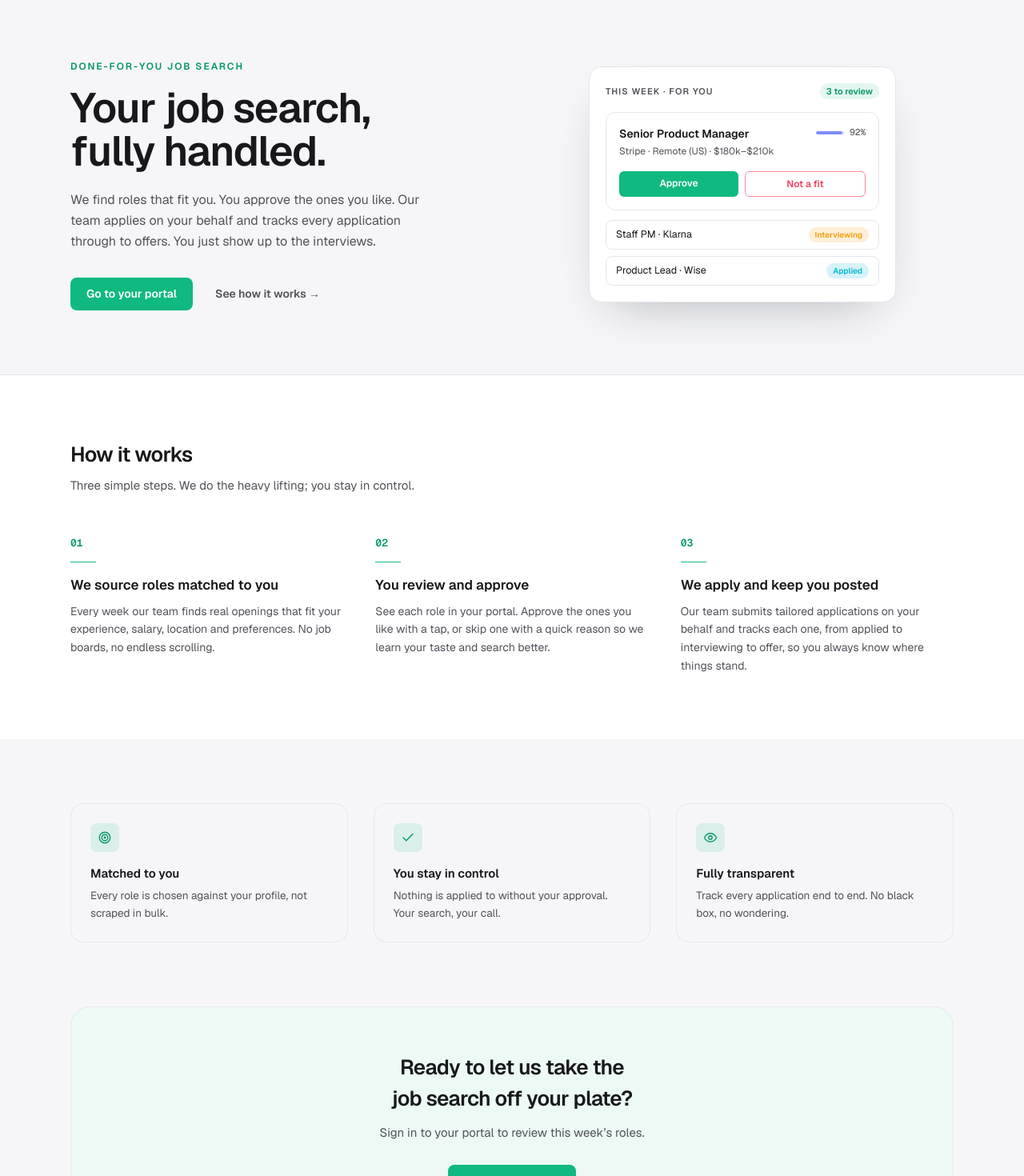
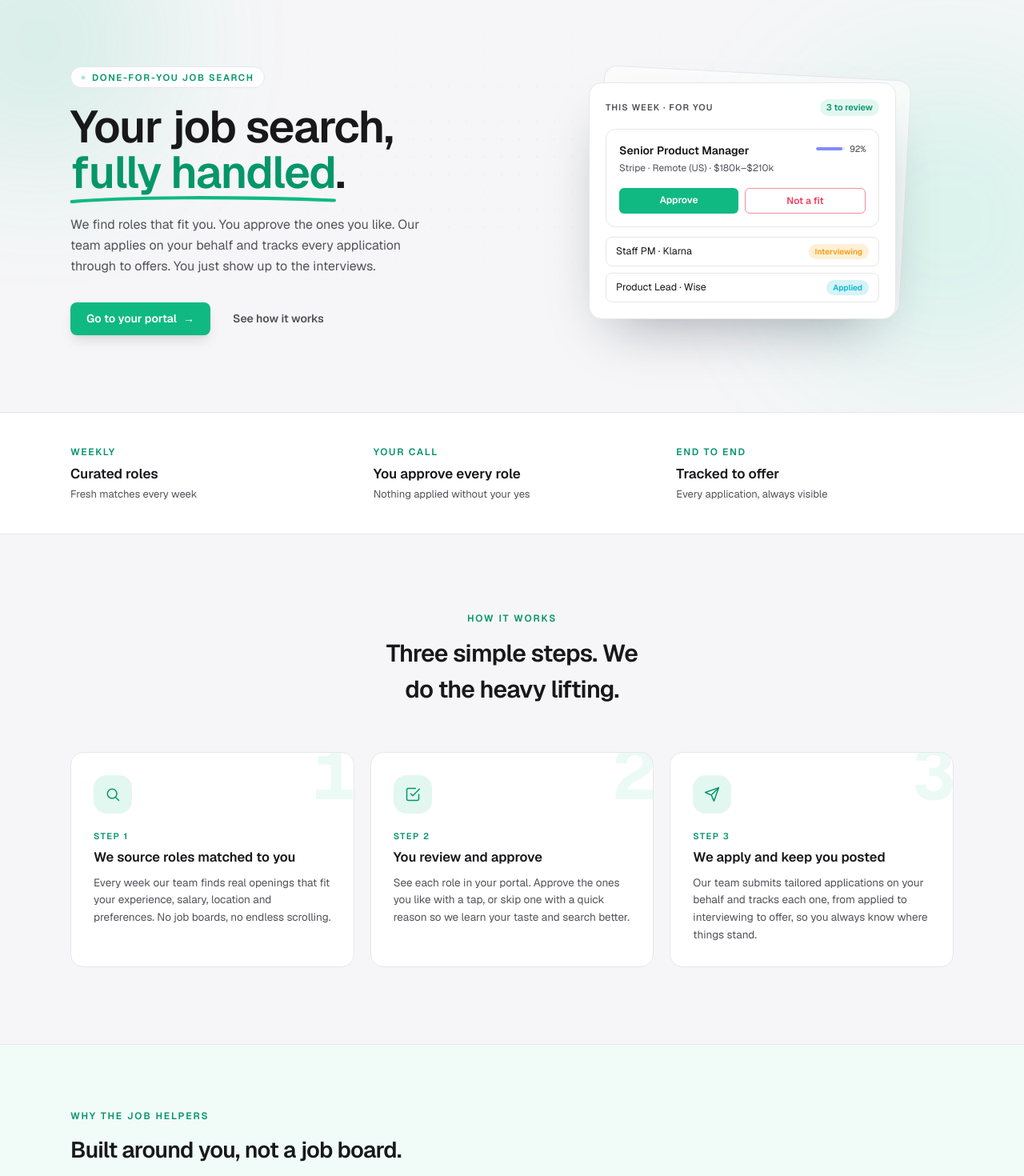
Before and after one commit to TheJobHelpers/jobapplication-alpha-FE, a Next.js app: page /landing-page in a window 1280 px wide. Shown: the part 80-1550 px from the top of the page at 80% size. Built offline with nearby package versions, Linux system fonts and the light colour scheme.

Commit message:
feat: landing page polish — step icons, stats band, reveal motion

```diff
--- a/app/landing-page/page.tsx
+++ b/app/landing-page/page.tsx
@@ -1,9 +1,11 @@
 import Link from "next/link";
 import type { Metadata } from "next";
+import { Reveal } from "@/components/landing/reveal";
 
 // Public landing page for The Job Helpers — the page we send to prospective
-// clients. Minimal, light, emerald brand (data-portal="client" scopes the tokens).
-// Lives at /landing-page for now; later it moves to the root URL.
+// clients. Light, emerald brand (data-portal="client" scopes the tokens), with
+// tasteful motion (see globals.css lp-* + components/landing/reveal). Lives at
+// /landing-page for now; later it moves to the root URL.
 
 export const metadata: Metadata = {
   title: "The Job Helpers · Your job search, fully handled",
@@ -13,19 +15,22 @@ export const metadata: Metadata = {
 
 const STEPS = [
   {
-    n: "01",
+    n: "1",
     title: "We source roles matched to you",
     body: "Every week our team finds real openings that fit your experience, salary, location and preferences. No job boards, no endless scrolling.",
+    icon: <IconSearch />,
   },
   {
-    n: "02",
+    n: "2",
     title: "You review and approve",
     body: "See each role in your portal. Approve the ones you like with a tap, or skip one with a quick reason so we learn your taste and search better.",
+    icon: <IconApprove />,
   },
   {
-    n: "03",
+    n: "3",
     title: "We apply and keep you posted",
     body: "Our team submits tailored applications on your behalf and tracks each one, from applied to interviewing to offer, so you always know where things stand.",
+    icon: <IconSend />,
   },
 ];
 
@@ -47,16 +52,23 @@ const VALUES = [
   },
 ];
 
+const STATS = [
+  { k: "Weekly", v: "Curated roles", s: "Fresh matches every week" },
+  { k: "Your call", v: "You approve every role", s: "Nothing applied without your yes" },
+  { k: "End to end", v: "Tracked to offer", s: "Every application, always visible" },
+];
+
 export default function LandingPage() {
   return (
     <div
       data-portal="client"
-      className="min-h-screen bg-background text-foreground"
+      className="min-h-screen overflow-x-hidden bg-background text-foreground"
     >
       {/* Nav */}
-      <header className="mx-auto flex max-w-6xl items-center justify-between px-6 py-5">
+      <header className="sticky top-0 z-40 border-b border-panel-border/60 bg-[var(--background)]/70 backdrop-blur-md">
+        <div className="mx-auto flex max-w-6xl items-center justify-between px-6 py-4">
           <div className="flex items-center gap-2">
-          <span className="h-2.5 w-2.5 rounded-full bg-[var(--accent)]" />
+            <span className="lp-pulse h-2.5 w-2.5 rounded-full bg-[var(--accent)]" />
             <span className="text-[15px] font-semibold">The Job Helpers</span>
           </div>
           <Link
@@ -65,41 +77,94 @@ export default function LandingPage() {
           >
             Sign in
           </Link>
+        </div>
       </header>
 
       {/* Hero */}
-      <section className="mx-auto grid max-w-6xl items-center gap-12 px-6 pb-20 pt-12 md:grid-cols-2 md:pt-20">
+      <section className="relative">
+        {/* Ambient background */}
+        <div className="pointer-events-none absolute inset-0 overflow-hidden">
+          <div className="absolute -left-28 -top-24 h-80 w-80 rounded-full bg-[var(--accent)] opacity-[0.14] blur-[90px]" />
+          <div className="absolute right-[-6rem] top-24 h-96 w-96 rounded-full bg-emerald-400 opacity-[0.12] blur-[100px]" />
+          <div
+            className="absolute inset-0 opacity-60"
+            style={{
+              backgroundImage:
+                "radial-gradient(circle, color-mix(in srgb, var(--foreground) 6%, transparent) 1px, transparent 1px)",
+              backgroundSize: "22px 22px",
+              maskImage:
+                "radial-gradient(ellipse 70% 60% at 50% 40%, black, transparent 78%)",
+              WebkitMaskImage:
+                "radial-gradient(ellipse 70% 60% at 50% 40%, black, transparent 78%)",
+            }}
+          />
+        </div>
+
+        <div className="relative mx-auto grid max-w-6xl items-center gap-12 px-6 pb-24 pt-16 md:grid-cols-2 md:pt-24">
           <div>
-          <p className="text-[12px] font-semibold uppercase tracking-[0.16em] text-[var(--accent-strong)]">
+            <Reveal>
+              <span className="inline-flex items-center gap-2 rounded-full border border-panel-border bg-panel px-3 py-1 text-[11.5px] font-semibold uppercase tracking-[0.14em] text-[var(--accent-strong)]">
+                <span className="lp-pulse h-1.5 w-1.5 rounded-full bg-[var(--accent)]" />
                 Done-for-you job search
+              </span>
+            </Reveal>
+            <Reveal delay={80}>
+              <h1 className="mt-5 text-[42px] font-semibold leading-[1.02] tracking-tight text-balance sm:text-[56px]">
+                Your job search,{" "}
+                <span className="relative whitespace-nowrap text-[var(--accent-strong)]">
+                  fully handled
+                  <svg
+                    className="absolute -bottom-1 left-0 w-full"
+                    viewBox="0 0 200 8"
+                    fill="none"
+                    preserveAspectRatio="none"
+                    aria-hidden
+                  >
+                    <path
+                      d="M1 5.5C40 2 120 1.5 199 4.5"
+                      stroke="var(--accent)"
+                      strokeWidth="2.5"
+                      strokeLinecap="round"
+                    />
+                  </svg>
+                </span>
+                .
+              </h1>
+            </Reveal>
+            <Reveal delay={160}>
+              <p className="mt-6 max-w-md text-[16px] leading-relaxed text-muted">
+                We find roles that fit you. You approve the ones you like. Our
+                team applies on your behalf and tracks every application through
+                to offers. You just show up to the interviews.
               </p>
-          <h1 className="mt-4 text-[40px] font-semibold leading-[1.05] tracking-tight text-balance sm:text-[52px]">
-            Your job search, fully handled.
-          </h1>
-          <p className="mt-5 max-w-md text-[16px] leading-relaxed text-muted">
-            We find roles that fit you. You approve the ones you like. Our team
-            applies on your behalf and tracks every application through to offers.
-            You just show up to the interviews.
-          </p>
+            </Reveal>
+            <Reveal delay={240}>
               <div className="mt-8 flex flex-wrap items-center gap-3">
                 <Link
                   href="/login"
-              className="rounded-lg bg-[var(--accent)] px-5 py-2.5 text-[14px] font-semibold text-white transition-colors hover:bg-[var(--accent-strong)]"
+                  className="group inline-flex items-center gap-2 rounded-lg bg-[var(--accent)] px-5 py-2.5 text-[14px] font-semibold text-white shadow-lg shadow-[var(--accent)]/25 transition-all hover:-translate-y-0.5 hover:bg-[var(--accent-strong)] hover:shadow-xl hover:shadow-[var(--accent)]/30"
                 >
                   Go to your portal
+                  <span className="transition-transform group-hover:translate-x-0.5">
+                    →
+                  </span>
                 </Link>
                 <a
                   href="#how"
                   className="rounded-lg px-4 py-2.5 text-[14px] font-semibold text-muted transition-colors hover:text-foreground"
                 >
-              See how it works →
+                  See how it works
                 </a>
               </div>
+            </Reveal>
           </div>
 
           {/* Product preview */}
-        <div className="relative">
-          <div className="mx-auto max-w-sm rounded-2xl border border-panel-border bg-panel p-5 shadow-[0_24px_60px_-30px_rgba(16,24,40,0.35)]">
+          <Reveal delay={200} className="relative">
+            <div className="lp-float relative mx-auto max-w-sm">
+              {/* peeking card behind for depth */}
+              <div className="absolute -right-3 -top-3 h-full w-full rotate-3 rounded-2xl border border-panel-border bg-panel/70" />
+              <div className="relative rounded-2xl border border-panel-border bg-panel p-5 shadow-[0_30px_70px_-30px_rgba(16,24,40,0.4)]">
                 <div className="flex items-center justify-between">
                   <p className="text-[11px] font-semibold uppercase tracking-[0.1em] text-muted">
                     This week · for you
@@ -122,7 +187,7 @@ export default function LandingPage() {
                     <span className="inline-flex items-center gap-1.5">
                       <span className="h-1 w-9 overflow-hidden rounded-full bg-panel-border">
                         <span
-                      className="block h-full rounded-full"
+                          className="lp-meter block h-full rounded-full"
                           style={{ width: "92%", backgroundColor: "rgb(129 140 248)" }}
                         />
                       </span>
@@ -147,75 +212,132 @@ export default function LandingPage() {
                 </div>
               </div>
             </div>
+          </Reveal>
+        </div>
+      </section>
+
+      {/* Stats strip */}
+      <section className="border-y border-panel-border bg-panel">
+        <div className="mx-auto grid max-w-6xl gap-8 px-6 py-10 sm:grid-cols-3">
+          {STATS.map((st, i) => (
+            <Reveal key={st.v} delay={i * 90} className="text-center sm:text-left">
+              <p className="text-[12px] font-semibold uppercase tracking-[0.14em] text-[var(--accent-strong)]">
+                {st.k}
+              </p>
+              <p className="mt-1.5 text-[17px] font-semibold">{st.v}</p>
+              <p className="mt-0.5 text-[13px] text-muted">{st.s}</p>
+            </Reveal>
+          ))}
+        </div>
       </section>
 
       {/* How it works */}
-      <section id="how" className="border-t border-panel-border bg-panel">
-        <div className="mx-auto max-w-6xl px-6 py-20">
-          <h2 className="text-[26px] font-semibold tracking-tight">
+      <section id="how" className="mx-auto max-w-6xl px-6 py-24">
+        <Reveal className="text-center">
+          <p className="text-[12px] font-semibold uppercase tracking-[0.16em] text-[var(--accent-strong)]">
             How it works
+          </p>
+          <h2 className="mx-auto mt-3 max-w-xl text-[30px] font-semibold tracking-tight text-balance">
+            Three simple steps. We do the heavy lifting.
           </h2>
-          <p className="mt-2 max-w-lg text-[15px] text-muted">
-            Three simple steps. We do the heavy lifting; you stay in control.
-          </p>
-          <div className="mt-12 grid gap-10 md:grid-cols-3">
-            {STEPS.map((s) => (
-              <div key={s.n}>
-                <span className="font-mono text-[13px] font-semibold text-[var(--accent-strong)]">
+        </Reveal>
+
+        <div className="mt-14 grid gap-5 md:grid-cols-3">
+          {STEPS.map((s, i) => (
+            <Reveal key={s.n} delay={i * 120}>
+              <div className="group relative h-full overflow-hidden rounded-2xl border border-panel-border bg-panel p-7 transition-all hover:-translate-y-1.5 hover:border-[var(--accent)]/40 hover:shadow-[0_28px_60px_-32px_rgba(16,24,40,0.4)]">
+                {/* ghosted step number */}
+                <span
+                  aria-hidden
+                  className="pointer-events-none absolute -right-1 -top-5 select-none font-mono text-[92px] font-bold leading-none text-[var(--accent)] opacity-[0.08]"
+                >
                   {s.n}
                 </span>
-                <div className="mt-3 h-px w-8 bg-[var(--accent)]" />
-                <h3 className="mt-4 text-[17px] font-semibold">{s.title}</h3>
-                <p className="mt-2 text-[14px] leading-relaxed text-muted">
+                <span className="relative inline-flex h-12 w-12 items-center justify-center rounded-2xl bg-[var(--accent)]/12 text-[var(--accent-strong)] transition-transform duration-300 group-hover:-rotate-6 group-hover:scale-110">
+                  {s.icon}
+                </span>
+                <p className="relative mt-5 text-[11px] font-semibold uppercase tracking-[0.14em] text-[var(--accent-strong)]">
+                  Step {s.n}
+                </p>
+                <h3 className="relative mt-1.5 text-[16.5px] font-semibold leading-snug">
+                  {s.title}
+                </h3>
+                <p className="relative mt-2.5 text-[13.5px] leading-relaxed text-muted">
                   {s.body}
                 </p>
+                {/* accent underline grows on hover */}
+                <span className="absolute bottom-0 left-0 h-0.5 w-full origin-left scale-x-0 bg-[var(--accent)] transition-transform duration-300 group-hover:scale-x-100" />
               </div>
+            </Reveal>
+          ))}
+        </div>
+      </section>
+
+      {/* Values — tinted band for contrast */}
+      <section
+        className="border-y border-panel-border"
+        style={{
+          backgroundColor: "color-mix(in srgb, var(--accent) 6%, var(--panel))",
+        }}
+      >
+        <div className="mx-auto max-w-6xl px-6 py-20">
+          <Reveal>
+            <p className="text-[12px] font-semibold uppercase tracking-[0.16em] text-[var(--accent-strong)]">
+              Why The Job Helpers
+            </p>
+            <h2 className="mt-3 max-w-xl text-[28px] font-semibold tracking-tight text-balance">
+              Built around you, not a job board.
+            </h2>
+          </Reveal>
+
+          <div className="mt-12 grid gap-6 sm:grid-cols-3">
+            {VALUES.map((v, i) => (
+              <Reveal key={v.title} delay={i * 100}>
+                <div className="group flex gap-4">
+                  <span className="inline-flex h-11 w-11 shrink-0 items-center justify-center rounded-xl bg-panel text-[var(--accent-strong)] shadow-sm ring-1 ring-panel-border transition-transform group-hover:scale-110">
+                    {v.icon}
+                  </span>
+                  <div>
+                    <h3 className="text-[15px] font-semibold">{v.title}</h3>
+                    <p className="mt-1.5 text-[13.5px] leading-relaxed text-muted">
+                      {v.body}
+                    </p>
+                  </div>
+                </div>
+              </Reveal>
             ))}
           </div>
         </div>
       </section>
 
-      {/* Values */}
-      <section className="mx-auto max-w-6xl px-6 py-20">
-        <div className="grid gap-8 sm:grid-cols-3">
-          {VALUES.map((v) => (
-            <div
-              key={v.title}
-              className="rounded-2xl border border-panel-border p-6"
-            >
-              <span className="inline-flex h-9 w-9 items-center justify-center rounded-lg bg-[var(--accent)]/12 text-[var(--accent-strong)]">
-                {v.icon}
-              </span>
-              <h3 className="mt-4 text-[15px] font-semibold">{v.title}</h3>
-              <p className="mt-1.5 text-[13.5px] leading-relaxed text-muted">
-                {v.body}
-              </p>
-            </div>
-          ))}
-        </div>
-      </section>
-
       {/* Final CTA */}
       <section className="mx-auto max-w-6xl px-6 pb-24">
+        <Reveal>
           <div
-          className="overflow-hidden rounded-3xl border border-panel-border px-8 py-14 text-center"
+            className="relative overflow-hidden rounded-3xl border border-[var(--accent)]/20 px-8 py-16 text-center"
             style={{
-            backgroundColor: "color-mix(in srgb, var(--accent) 8%, var(--panel))",
+              backgroundImage:
+                "radial-gradient(ellipse 80% 120% at 50% 0%, color-mix(in srgb, var(--accent) 16%, var(--panel)), var(--panel))",
             }}
           >
-          <h2 className="mx-auto max-w-lg text-[26px] font-semibold tracking-tight text-balance">
+            <div className="pointer-events-none absolute -right-16 -top-16 h-56 w-56 rounded-full bg-[var(--accent)] opacity-[0.12] blur-[80px]" />
+            <h2 className="relative mx-auto max-w-lg text-[28px] font-semibold tracking-tight text-balance">
               Ready to let us take the job search off your plate?
             </h2>
-          <p className="mx-auto mt-3 max-w-md text-[15px] text-muted">
+            <p className="relative mx-auto mt-3 max-w-md text-[15px] text-muted">
               Sign in to your portal to review this week’s roles.
             </p>
             <Link
               href="/login"
-            className="mt-7 inline-block rounded-lg bg-[var(--accent)] px-6 py-3 text-[14px] font-semibold text-white transition-colors hover:bg-[var(--accent-strong)]"
+              className="group relative mt-8 inline-flex items-center gap-2 rounded-lg bg-[var(--accent)] px-6 py-3 text-[14px] font-semibold text-white shadow-lg shadow-[var(--accent)]/25 transition-all hover:-translate-y-0.5 hover:bg-[var(--accent-strong)]"
             >
               Go to your portal
+              <span className="transition-transform group-hover:translate-x-0.5">
+                →
+              </span>
             </Link>
           </div>
+        </Reveal>
       </section>
 
       {/* Footer */}
@@ -266,6 +388,30 @@ function IconTarget() {
     </svg>
   );
 }
+function IconSearch() {
+  return (
+    <svg width="20" height="20" viewBox="0 0 24 24" fill="none" stroke="currentColor" strokeWidth="1.8" strokeLinecap="round" strokeLinejoin="round">
+      <circle cx="11" cy="11" r="7" />
+      <path d="m21 21-4.3-4.3" />
+    </svg>
+  );
+}
+function IconApprove() {
+  return (
+    <svg width="20" height="20" viewBox="0 0 24 24" fill="none" stroke="currentColor" strokeWidth="1.8" strokeLinecap="round" strokeLinejoin="round">
+      <path d="M9 11l3 3L22 4" />
+      <path d="M21 12v7a2 2 0 0 1-2 2H5a2 2 0 0 1-2-2V5a2 2 0 0 1 2-2h11" />
+    </svg>
+  );
+}
+function IconSend() {
+  return (
+    <svg width="20" height="20" viewBox="0 0 24 24" fill="none" stroke="currentColor" strokeWidth="1.8" strokeLinecap="round" strokeLinejoin="round">
+      <path d="M22 2 11 13" />
+      <path d="M22 2 15 22l-4-9-9-4 20-7z" />
+    </svg>
+  );
+}
 function IconCheck() {
   return (
     <svg width="18" height="18" viewBox="0 0 24 24" fill="none" stroke="currentColor" strokeWidth="1.8" strokeLinecap="round" strokeLinejoin="round">
--- a/components/landing/reveal.tsx
+++ b/components/landing/reveal.tsx
@@ -11,12 +11,10 @@ export function Reveal({
   children,
   delay = 0,
   className,
-  as: Tag = "div",
 }: {
   children: React.ReactNode;
   delay?: number;
   className?: string;
-  as?: "div" | "section" | "li";
 }) {
   const ref = useRef<HTMLDivElement>(null);
   const [shown, setShown] = useState(false);
@@ -38,12 +36,12 @@ export function Reveal({
   }, []);
 
   return (
-    <Tag
-      ref={ref as React.Ref<HTMLDivElement>}
+    <div
+      ref={ref}
       className={cn(shown ? "lp-in" : "opacity-0", className)}
       style={shown ? { animationDelay: `${delay}ms` } : undefined}
     >
       {children}
-    </Tag>
+    </div>
   );
 }
```
Lines whose indentation alone changed are shown as unchanged.
